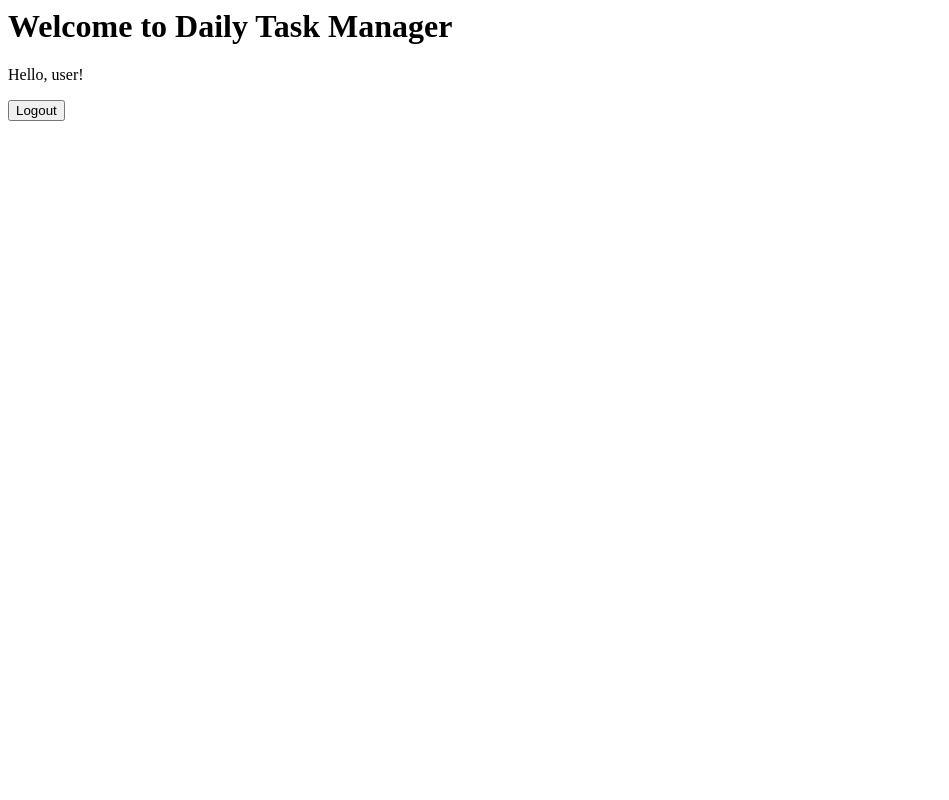
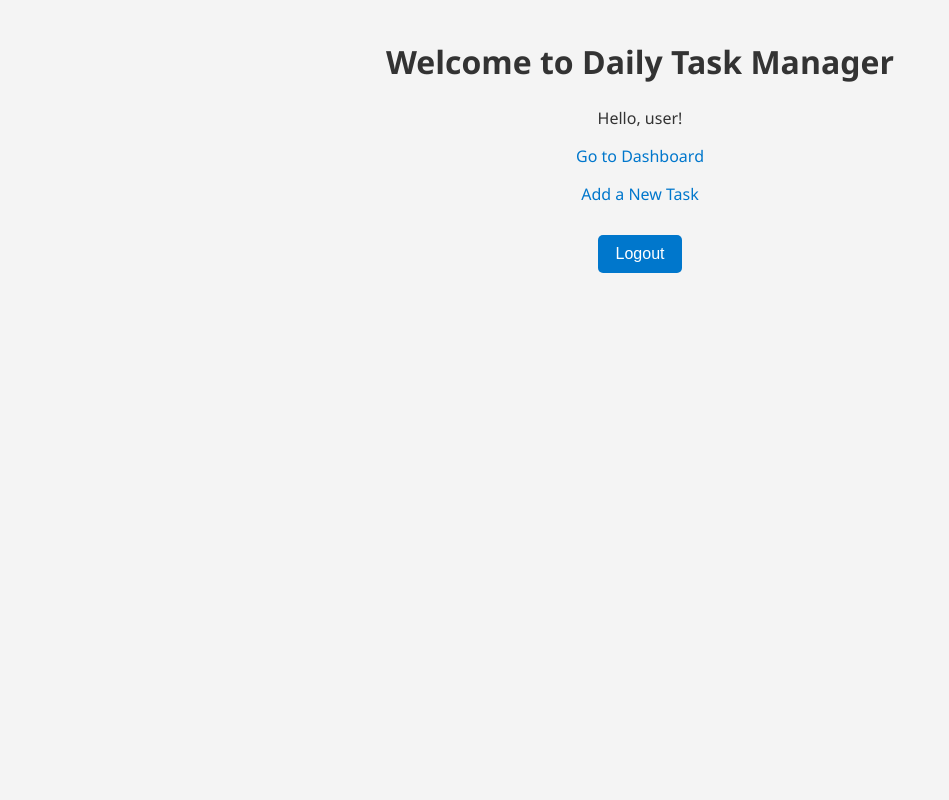
Before and after one commit to Banuka2540/tasksmanager, a Django app: page / in a window 1280 px wide. Shown: the whole page, without its empty margins (0-949 px from the left). Run offline with Django 5.2, Linux system fonts and the light colour scheme; a user stored in the database is signed in.

```diff
--- a/tasks/templates/tasks/add_task.html
+++ b/tasks/templates/tasks/add_task.html
@@ -13,3 +13,5 @@
 
     <button type="submit">Add Task</button>
 </form>
+
+<p><a href="{% url 'home' %}">Go to Home Page </a></p>
--- a/tasks/templates/tasks/dashboard.html
+++ b/tasks/templates/tasks/dashboard.html
@@ -12,4 +12,5 @@
     <p>You have no tasks yet.</p>
 {% endif %}
 
+<p><a href="{% url 'home' %}">Go to Home Page </a></p>
 <a href="{% url 'add_task' %}">Add a new task</a>
--- a/tasks/templates/tasks/home.html
+++ b/tasks/templates/tasks/home.html
@@ -1,7 +1,14 @@
+{% load static %}
+<link rel="stylesheet" href="{% static 'styles.css' %}">
 <h1>Welcome to Daily Task Manager</h1>
 
 {% if user.is_authenticated %}
   <p>Hello, {{ user.username }}!</p>
+
+  <!-- Dashboard and Add Task links -->
+  <p><a href="{% url 'dashboard' %}">Go to Dashboard</a></p>
+  <p><a href="{% url 'add_task' %}">Add a New Task</a></p>
+
   <!-- Logout form -->
   <form method="post" action="{% url 'logout' %}">
     {% csrf_token %}
--- /dev/null
+++ b/tasks/templates/tasks/static/styles.css
@@ -0,0 +1,52 @@
+/* General body and typography */
+body {
+    font-family: 'Segoe UI', sans-serif;
+    background-color: #f4f4f4;
+    margin: 0;
+    padding: 40px;
+    color: #333;
+  }
+
+  /* Center content */
+  h1, p, form {
+    text-align: center;
+  }
+
+  h1 {
+    font-size: 2rem;
+    margin-bottom: 1.5rem;
+  }
+
+  /* Links */
+  a {
+    color: #0077cc;
+    text-decoration: none;
+    font-weight: 500;
+    margin: 0 10px;
+  }
+
+  a:hover {
+    text-decoration: underline;
+  }
+
+  /* Buttons */
+  button {
+    background-color: #0077cc;
+    color: white;
+    border: none;
+    padding: 10px 18px;
+    font-size: 1rem;
+    cursor: pointer;
+    border-radius: 5px;
+    margin-top: 10px;
+    transition: background-color 0.3s ease;
+  }
+
+  button:hover {
+    background-color: #005fa3;
+  }
+
+  /* Form styling */
+  form {
+    margin-top: 20px;
+  }
--- a/tasks/urls.py
+++ b/tasks/urls.py
@@ -4,6 +4,6 @@ from . import views
 urlpatterns = [
     path('', views.home, name='home'),
     path('register/', views.register, name='register'),
-    path('', views.dashboard, name='dashboard'),
+    path('dashboard', views.dashboard, name='dashboard'),
     path('add/', views.add_task, name='add_task'),
 ]
```
Also changed, not shown: taskmanager/settings.py (+7 -0 lines), db.sqlite3.
